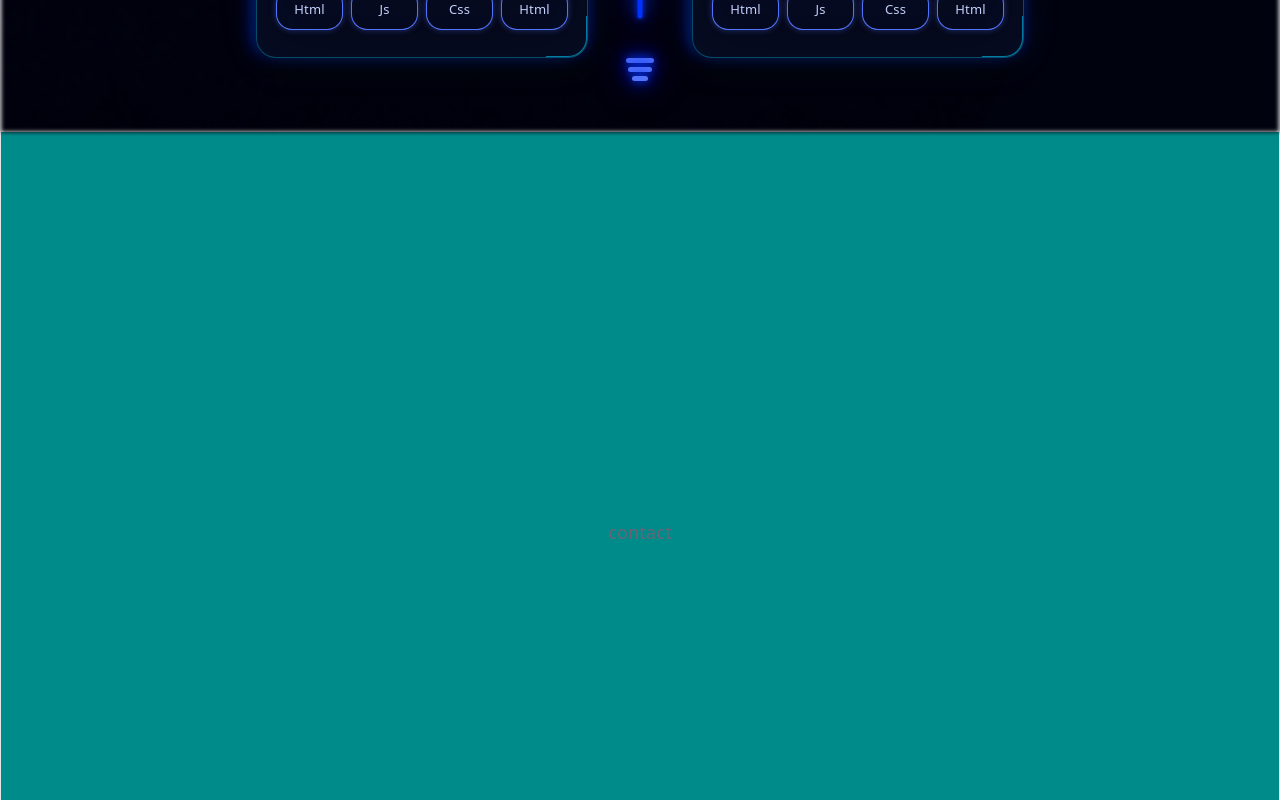
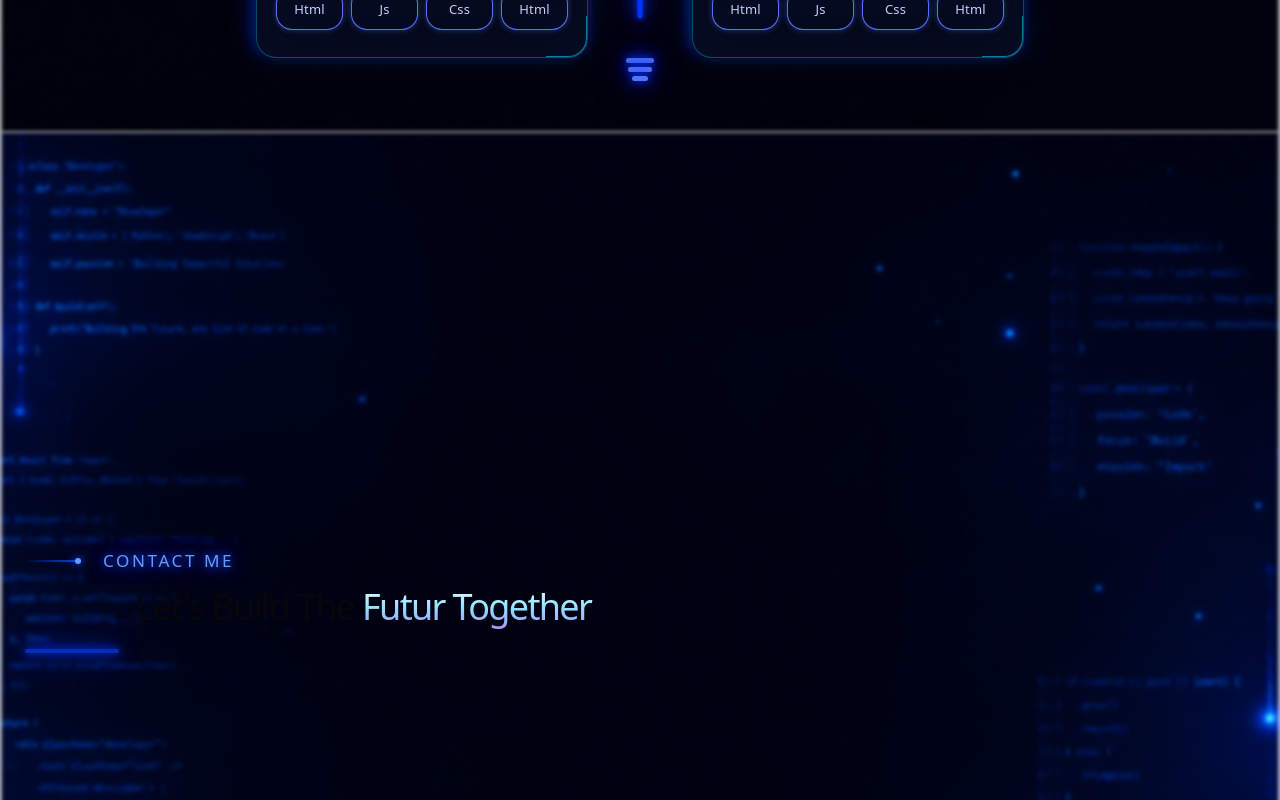
Before and after one commit to Amany-Elsayed/improved-portfolio, a React (Vite) app: page / in a window 1280 px wide. Shown: the part 4960-5760 px from the top of the page. Built offline with nearby package versions, Linux system fonts and the light colour scheme.

Commit message:
added contact background, contact title

```diff
--- a/src/App.jsx
+++ b/src/App.jsx
@@ -7,6 +7,7 @@ import Hero from "./components/Hero"
 import Experience from "./components/Experience";
 import Skills from "./components/Skills";
 import Projects from "./components/Projects";
+import Contact from "./components/Contact";
 
 // HOOKS
 import { useEffect } from "react";
@@ -45,19 +46,7 @@ function App() {
       {/* === FIFTH SECTION: PROJECTS === */}
 
       {/* SIXTH SECTION: CONTACTS */}
-      <div
-        id="contact-section"
-        className="contact-section"
-        style={{
-          backgroundColor: "darkcyan",
-          height: "100vh",
-          display: "flex",
-          justifyContent: "center",
-          alignItems: "center",
-        }}
-      >
-        contact
-      </div>
+      <Contact />
       {/* === SIXTH SECTION: CONTACTS */}
 
       {/* FOOTER */}
--- /dev/null
+++ b/src/components/Contact.css
@@ -0,0 +1,65 @@
+.contact-section {
+  position: relative;
+  background-size: cover;
+  background-position: center;
+  background-repeat: no-repeat;
+  min-height: 100vh;
+  justify-content: center;
+  align-items: center;
+  display: flex;
+  padding: 4rem 0;
+}
+
+/* CONTACT BACKGROUND EFFECT */
+
+.contact-section::before {
+  content: "";
+  position: absolute;
+  inset: 0;
+  background-image: url("/contactBackground.png");
+  background-size: cover;
+  background-position: center;
+  background-repeat: no-repeat;
+  filter: blur(2px);
+  z-index: 0;
+}
+
+.contact-section > * {
+  position: relative;
+  z-index: 1;
+}
+
+/* === CONTACT BACKGROUND EFFECT === */
+
+.contact-container {
+  display: flex;
+  justify-content: center;
+  align-items: center;
+}
+
+.contact-section-starter {
+  display: flex;
+  cursor: default;
+}
+
+.contact-text-section {
+  text-align: left;
+  max-width: 420px;
+}
+
+.contact-title {
+  font-size: 2rem;
+  line-height: 2.6rem;
+  margin-bottom: 0;
+  margin-top: 0;
+  cursor: default;
+}
+
+.contact-hr {
+  border: 2px solid #0033cce1;
+  border-radius: 5px;
+  width: 5rem;
+  margin-left: 0;
+  margin-right: auto;
+  margin-bottom: 1rem;
+}
--- /dev/null
+++ b/src/components/Contact.jsx
@@ -0,0 +1,42 @@
+import "./Contact.css";
+
+import Container from "@mui/material/Container";
+
+import TypingAnimation from "../animations/TypingAnimation";
+import NeonLineAnimation from "../animations/NeonLineAnimation";
+import RevealWrapper from "../animations/RevealWrapper";
+
+export default function Contact() {
+  return (
+    <>
+      <div id="contact-section" className="contact-section">
+        <Container className="contact-title">
+          <RevealWrapper delay={0.1}>
+            {(isVisible) => (
+              <div className="contact-section-starter">
+                {isVisible && <NeonLineAnimation text="CONTACT ME" />}
+              </div>
+            )}
+          </RevealWrapper>
+
+          <RevealWrapper delay={0.2}>
+            {(isVisible) => (
+              <h1 className="contact-title">
+                Let's Build The
+                <span className="contact-span">
+                  {" "}
+                  {isVisible && <TypingAnimation text="Futur Together" />}
+                </span>
+              </h1>
+            )}
+          </RevealWrapper>
+
+          <RevealWrapper delay={0.3}>
+            <hr className="contact-hr neon-blue" />
+          </RevealWrapper>
+        </Container>
+        <Container className="contact-content" maxWidth="lg"></Container>
+      </div>
+    </>
+  );
+}
```
Also changed, not shown: public/contactBackground.png (added).
